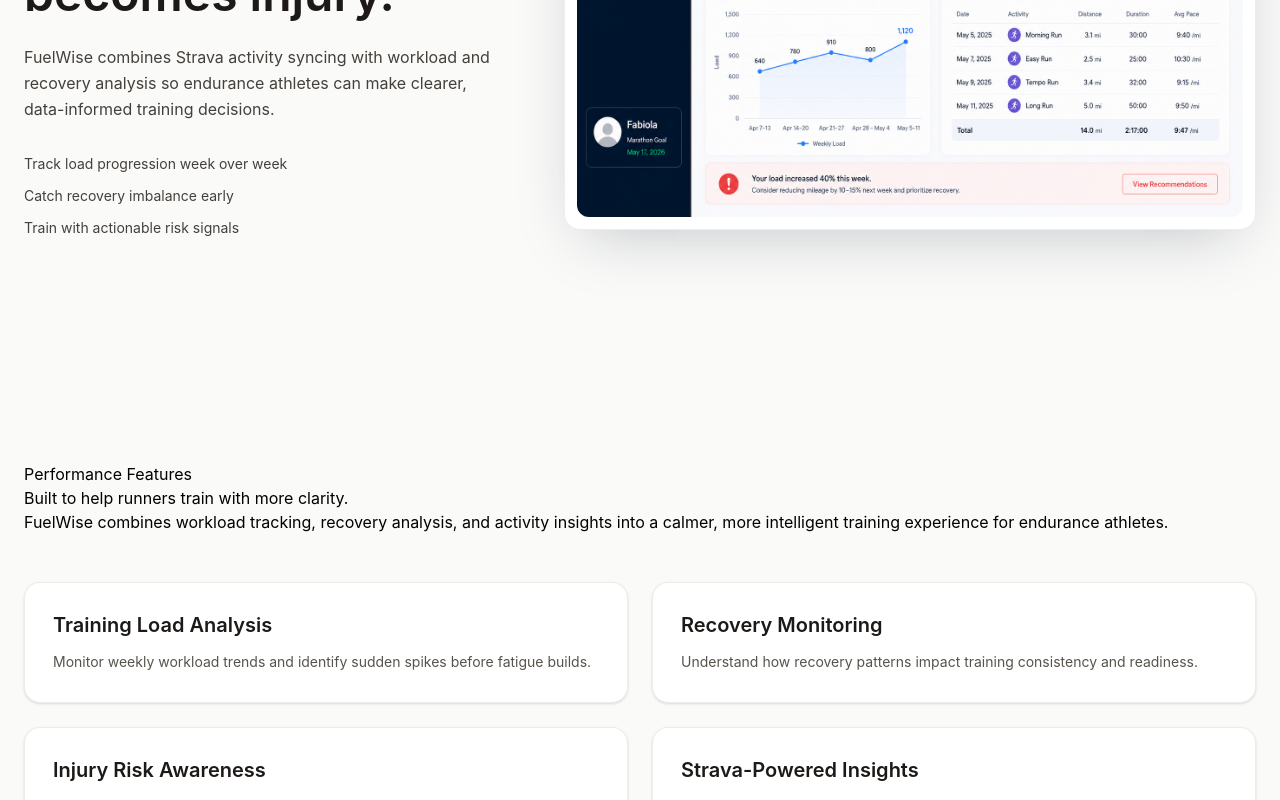
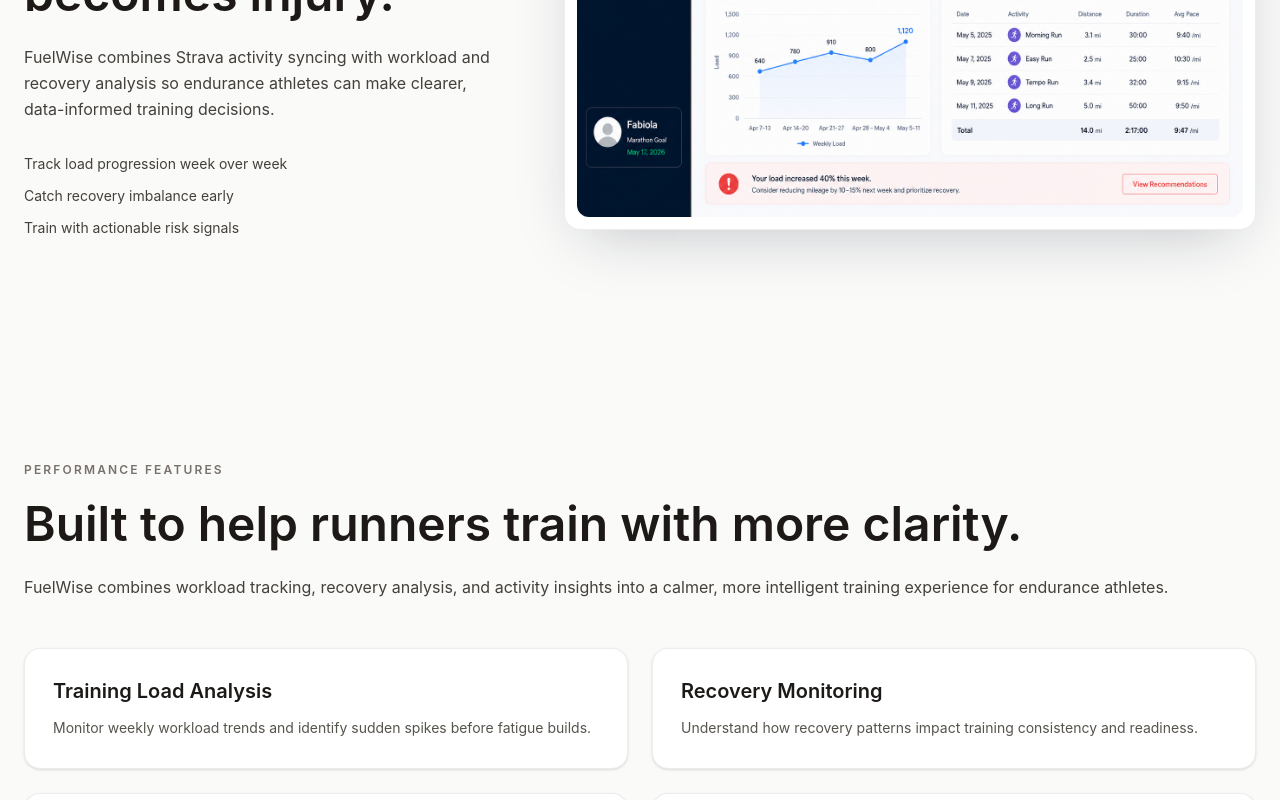
Before and after one commit to zstem001hz-droid/fuelwise-health, a React (Vite) app: page / in a window 1280 px wide. Shown: the part 1160-1960 px from the top of the page. Built offline with nearby package versions, Linux system fonts and the light colour scheme.

Commit message:
refactor(home): apply SectionIntro styling and reuse it across insights and features sections

```diff
--- a/src/pages/HomePage.tsx
+++ b/src/pages/HomePage.tsx
@@ -50,11 +50,11 @@ const featureCards: FeatureCard[] = [
 function SectionIntro({ eyebrow, heading, description }: SectionIntroProps) {
   return (
     <header>
-      <p>{eyebrow}</p>
+      <p className="text-xs font-semibold uppercase tracking-[0.18em] text-stone-500">{eyebrow}</p>
 
-      <h2>{heading}</h2>
+      <h2 className="mt-4 text-3xl font-semibold leading-tight text-stone-900 lg:text-5xl">{heading}</h2>
 
-      <p>{description}</p>
+      <p className="mt-5 text-base leading-relaxed text-stone-700">{description}</p>
     </header>
   );
 }
@@ -119,25 +119,19 @@ export default function HomePage() {
       <section className="bg-stone-50 py-20 lg:py-28">
         <div className="mx-auto w-full max-w-7xl px-6">
           <div className="grid grid-cols-1 items-center gap-12 lg:grid-cols-12 lg:gap-16">
-            <header className="lg:col-span-5">
-              <p className="text-xs font-semibold uppercase tracking-[0.18em] text-stone-500">
-                Performance Insights
-              </p>
-              <h2 className="mt-4 text-3xl font-semibold leading-tight text-stone-900 lg:text-5xl">
-                Understand your training patterns before fatigue becomes injury.
-              </h2>
-              <p className="mt-5 max-w-xl text-base leading-relaxed text-stone-700">
-                FuelWise combines Strava activity syncing with workload and
-                recovery analysis so endurance athletes can make clearer,
-                data-informed training decisions.
-              </p>
+            <div className="lg:col-span-5">
+              <SectionIntro
+                eyebrow="Performance Insights"
+                heading="Understand your training patterns before fatigue becomes injury."
+                description="FuelWise combines Strava activity syncing with workload and recovery analysis so endurance athletes can make clearer, data-informed training decisions."
+              />
 
               <ul className="mt-8 space-y-3 text-sm text-stone-700">
                 <li>Track load progression week over week</li>
                 <li>Catch recovery imbalance early</li>
                 <li>Train with actionable risk signals</li>
               </ul>
-            </header>
+            </div>
 
             <figure className="lg:col-span-7 rounded-2xl border border-stone-200/70 bg-white p-3 shadow-[0_20px_60px_-20px_rgba(15,23,42,0.25)]">
               <img
```
